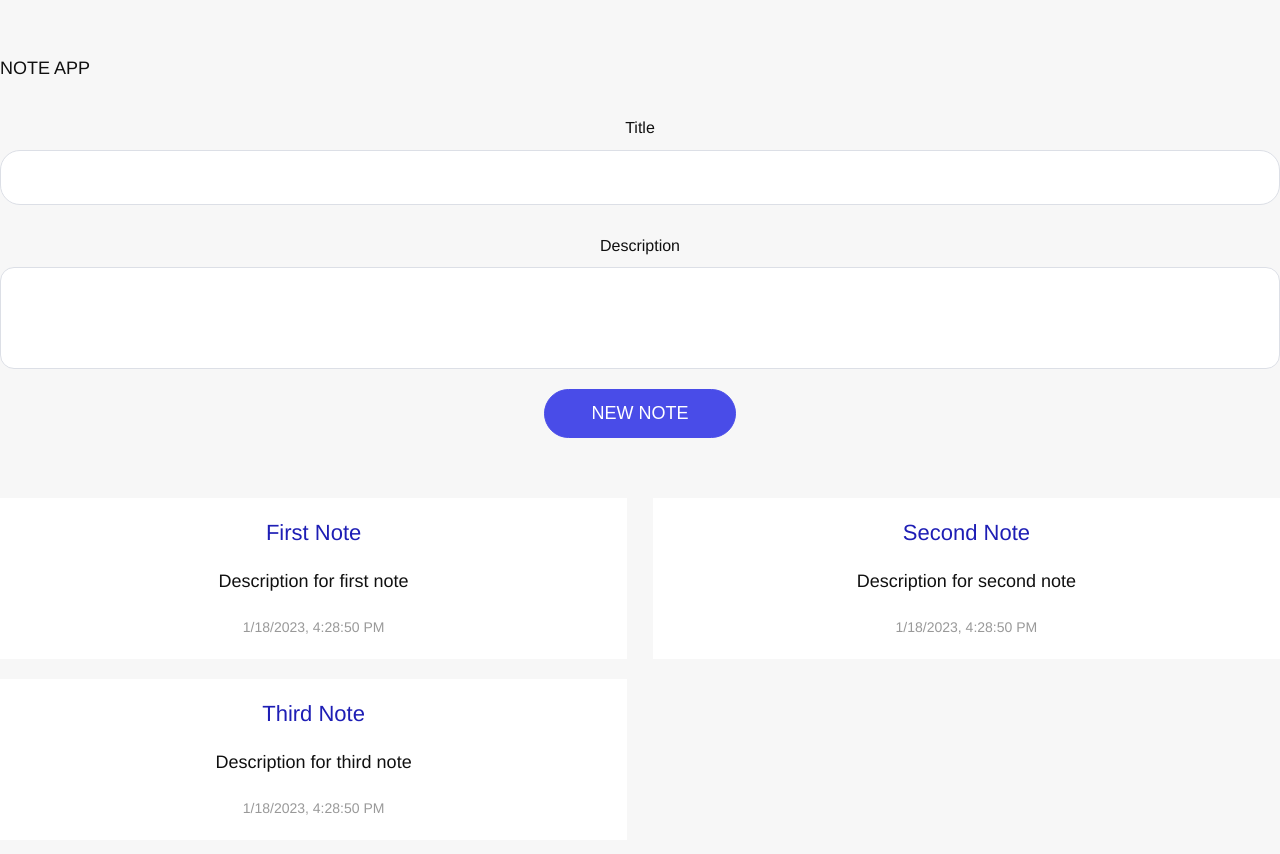
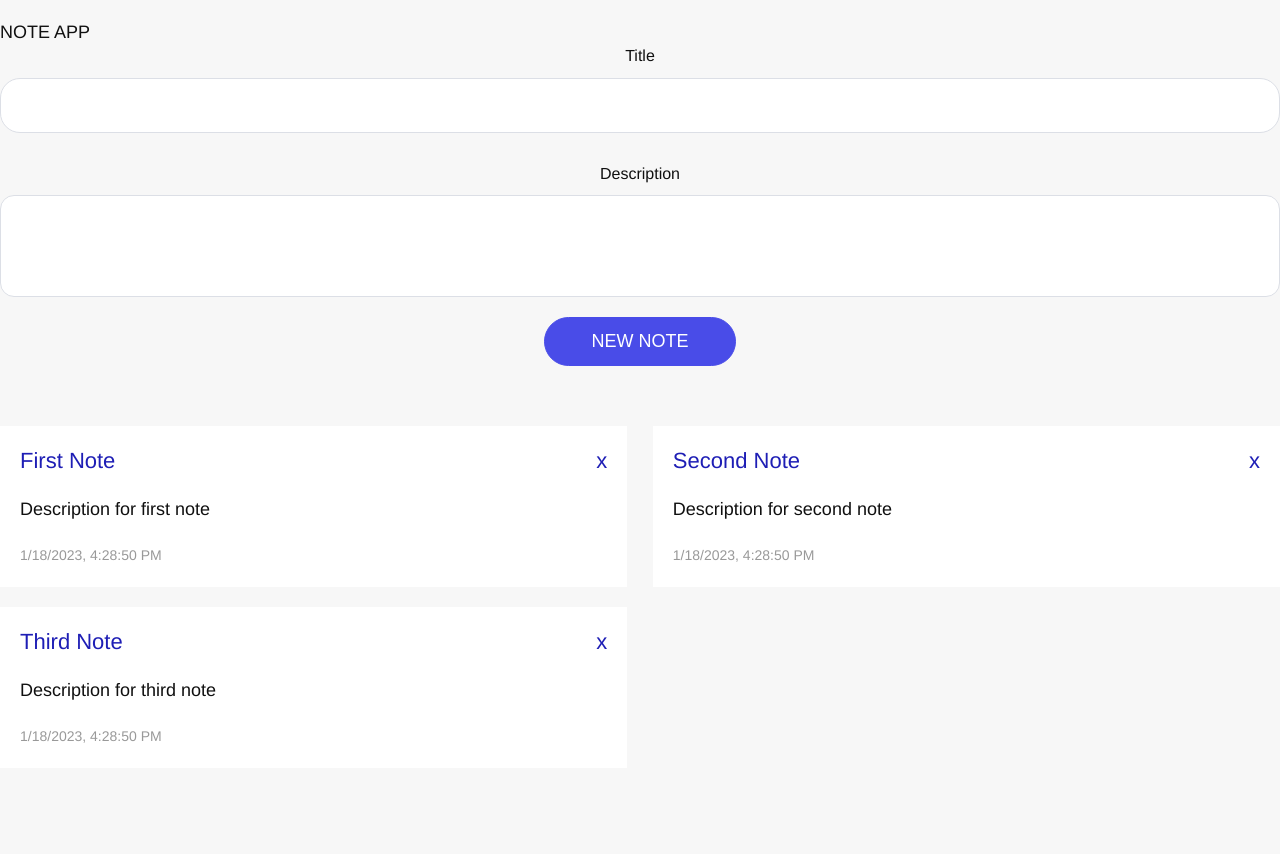
Before and after one commit to zawadzki2778/vue_note-app, a Vue app: page / in a window 1280 px wide. Shown: the top 854 px of the page. Built offline with nearby package versions, Linux system fonts and the light colour scheme.

Commit message:
added remote for notes

```diff
--- a/src/App.vue
+++ b/src/App.vue
@@ -2,19 +2,16 @@
   <div class="wrapper">
     <div class="wrapper-content">
       <section>
-        <div class="conteiner">
-          <div
-            class="note-header"
-            style="margin: 36px 0; justify-content: center"
-          >
-            <h1>{{ title }}</h1>
-          </div>
+        <div class="container">
+          <h1>{{ title }}</h1>
+
           <Message v-if="message" :message="message" />
 
           <NewNote :note="note" @addNote="addNote" />
 
-          <Notes :notes="notes"/>
-          <!--:notes это пропс, "notes" это массив с заметками-->
+          <Notes :notes="notes" @remove="removeNote" />
+          <!--:notes это пропс, "notes" это массив с заметками
+               @remove это названия эмита, removeNote это название метода который создаём здесь (App)-->
         </div>
       </section>
     </div>
@@ -79,6 +76,9 @@ export default {
         this.note.descr = "";
       }
     },
+    removeNote(index) {
+      this.notes.splice(index, 1); // inex - то, что удаляем, 1 - кол-во
+    },
   },
 };
 </script>
--- a/src/components/Notes.vue
+++ b/src/components/Notes.vue
@@ -3,6 +3,7 @@
     <div class="note" v-for="(note, index) in notes" :key="index">
       <div class="note-header">
         <p>{{ note.title }}</p>
+        <p style="cursor: pointer" @click="removeNote(index)">x</p>
       </div>
       <div class="note-body">
         <p>{{ note.descr }}</p>
@@ -21,13 +22,18 @@ export default {
       required: true,
     },
   },
+  methods: {
+    removeNote(index) {
+      console.log(index);
+      this.$emit("remove", index);
+    },
+  },
 };
 </script>
 
 <style lang="scss" scoped>
 .notes {
   display: flex;
-  text-align: center;
   justify-content: space-between;
   flex-wrap: wrap;
   padding: 40px 0;
@@ -39,6 +45,8 @@ export default {
   background-color: #fff;
 }
 .note-header {
+  display: flex;
+  justify-content: space-between;
   p {
     font-size: 22px;
     color: rgb(30, 30, 181);
```
